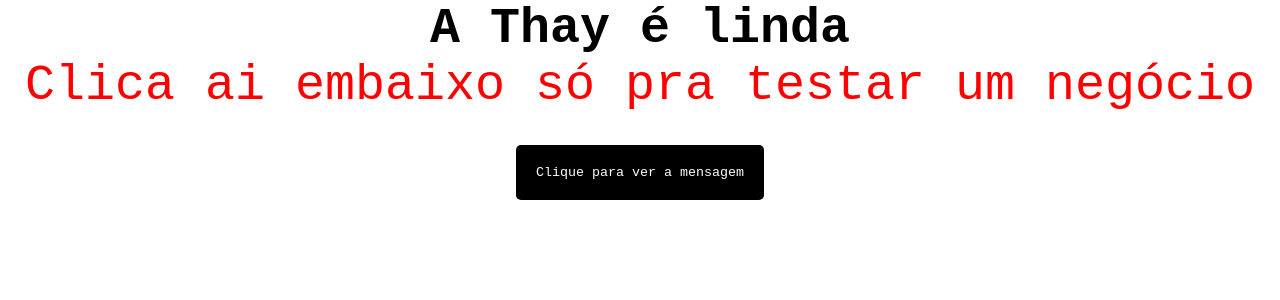
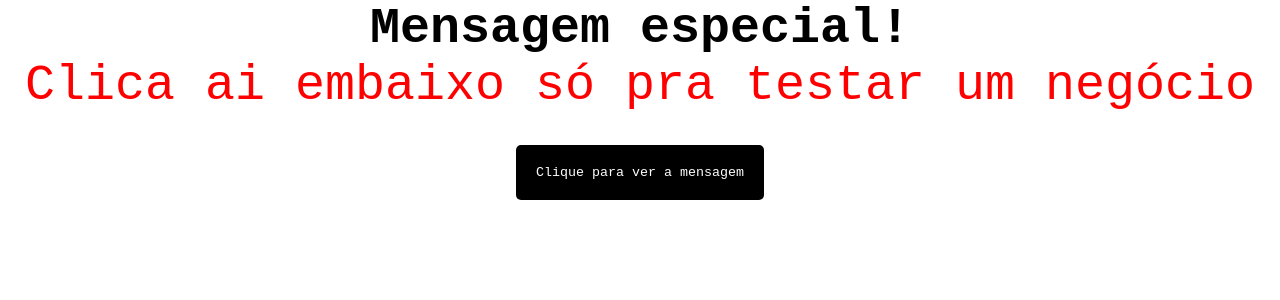
Before and after one commit to TricksterNoir/ideia-unica, a Next.js app: page / in a window 1280 px wide. Shown: the top 300 px of the page. Built offline with nearby package versions, Linux system fonts and the light colour scheme.

Commit message:
Third Commit

```diff
--- a/pages/index.js
+++ b/pages/index.js
@@ -2,7 +2,7 @@ import { useState } from "react";
 
 function Home(){
     return <div>
-    <h1 className="homeTitle">A Thay é linda</h1>
+    <h1 className="homeTitle">Mensagem especial!</h1>
     <Declaracao />
     </div>
 }
```
